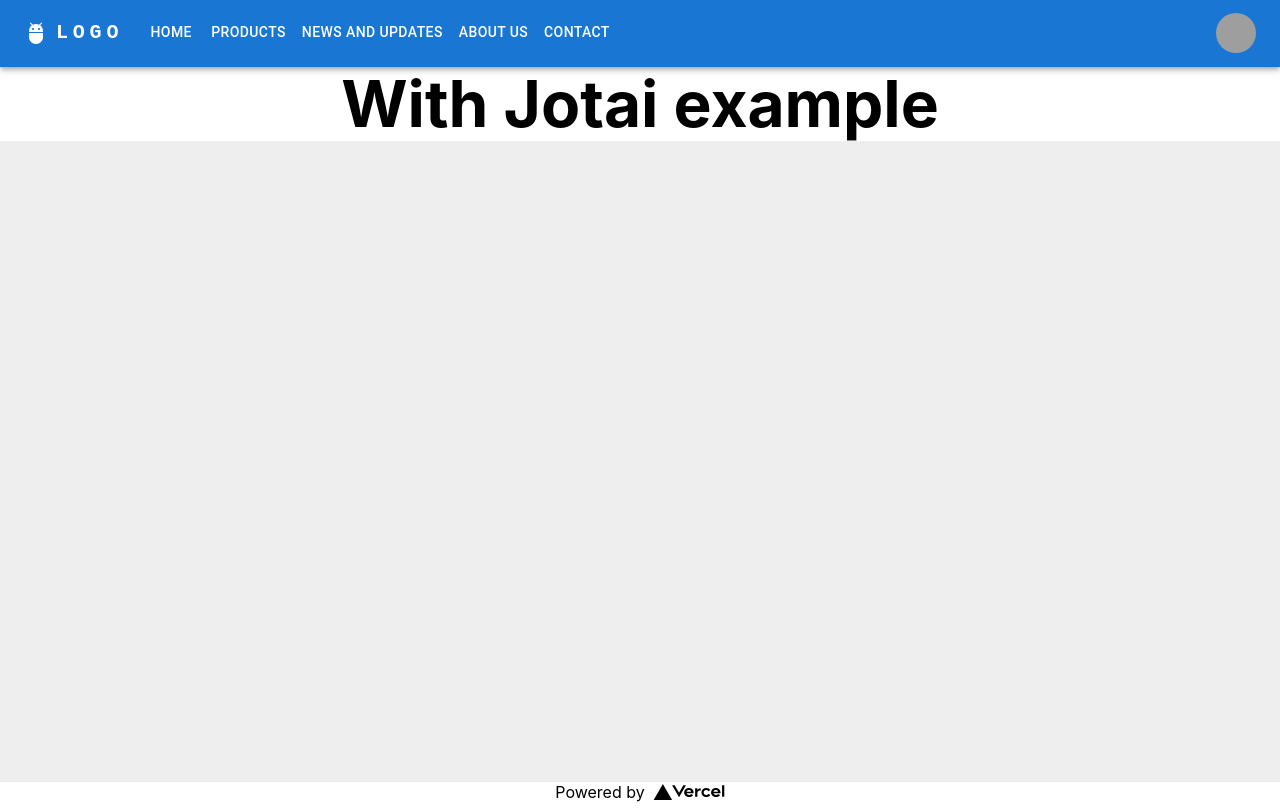
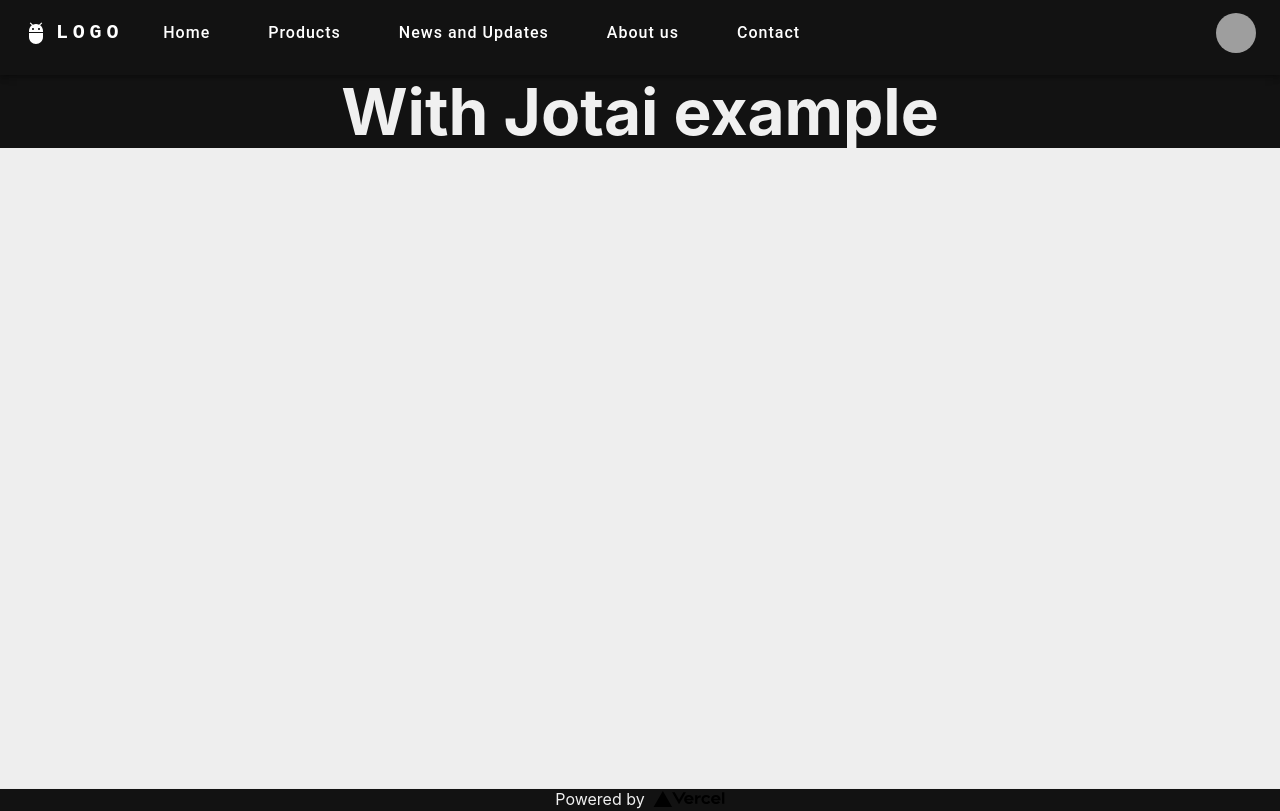
Before and after one commit to AnshDubey1999/snowbotic, a Next.js app: page / in a window 1280 px wide. Built offline with nearby package versions, Linux system fonts and the light colour scheme; grey boxes are pictures that could not be loaded.

Commit message:
chore: add navbar

```diff
--- a/components/Header.tsx
+++ b/components/Header.tsx
@@ -16,9 +16,35 @@
   MenuItem,
 } from "@mui/material";
 
+import { darkTheme } from "../theme/themes";
+
+import styled from "@emotion/styled";
+
 const pages = ["Home", "Products", "News and Updates", "About us", "Contact"];
 const settings = ["Profile", "Account", "Dashboard", "Logout"];
 
+const StyledAppBar = styled(AppBar)`
+  background-color: ${darkTheme.backgroundColor};
+`;
+
+const StyledButton = styled(Button)`
+  color: #ffffff;
+  font-size: 16px;
+  font-weight: 500;
+  margin-right: 10px;
+  text-transform: none;
+  letter-spacing: 1px;
+  padding: 12px 24px;
+  transition: all 0.2s ease-in-out;
+  &:hover {
+    color: ${darkTheme.primaryColor04};
+    background-color: transparent;
+  }
+  &:focus {
+    color: ${darkTheme.primaryColor04};
+    background-color: transparent;
+  }
+`;
 const Header = () => {
   const [anchorElNav, setAnchorElNav] = React.useState<null | HTMLElement>(
     null
@@ -43,7 +69,7 @@
   };
 
   return (
-    <AppBar position="static">
+    <StyledAppBar position="static">
       <Container maxWidth="xl">
         <Toolbar disableGutters>
           <AdbIcon sx={{ display: { xs: "none", md: "flex" }, mr: 1 }} />
@@ -127,13 +153,13 @@
             }}
           >
             {pages.map((page) => (
-              <Button
+              <StyledButton
                 key={page}
                 onClick={handleCloseNavMenu}
                 sx={{ my: 2, color: "white", display: "block" }}
               >
                 {page}
-              </Button>
+              </StyledButton>
             ))}
           </Box>
 
@@ -168,7 +194,7 @@
           </Box>
         </Toolbar>
       </Container>
-    </AppBar>
+    </StyledAppBar>
   );
 };
 export { Header };
--- a/styles/globals.css
+++ b/styles/globals.css
@@ -4,6 +4,8 @@
   margin: 0;
   font-family: -apple-system, BlinkMacSystemFont, Segoe UI, Roboto, Oxygen,
     Ubuntu, Cantarell, Fira Sans, Droid Sans, Helvetica Neue, sans-serif;
+  background-color: #121212;
+  color: #F0F0F0;
 }
 
 a {
--- /dev/null
+++ b/theme/themes.ts
@@ -0,0 +1,14 @@
+export const darkTheme = {
+    backgroundColor: '#121212',
+    backgroundColor02: '#222222',
+    backgroundColor03: '#3B3BF45',
+    backgroundColor04: '#454C32',
+    backgroundColor05: '#626262',
+    primaryColor: '#00C7E6',
+    primaryColor02: '#79E2F2',
+    primaryColor03: '#B3F5FF',
+    // darker shades
+    primaryColor04: '#00B8D9',
+    primaryColor05: '#00A3BF',
+    fontColor: '#F0F0F0'
+}
```
